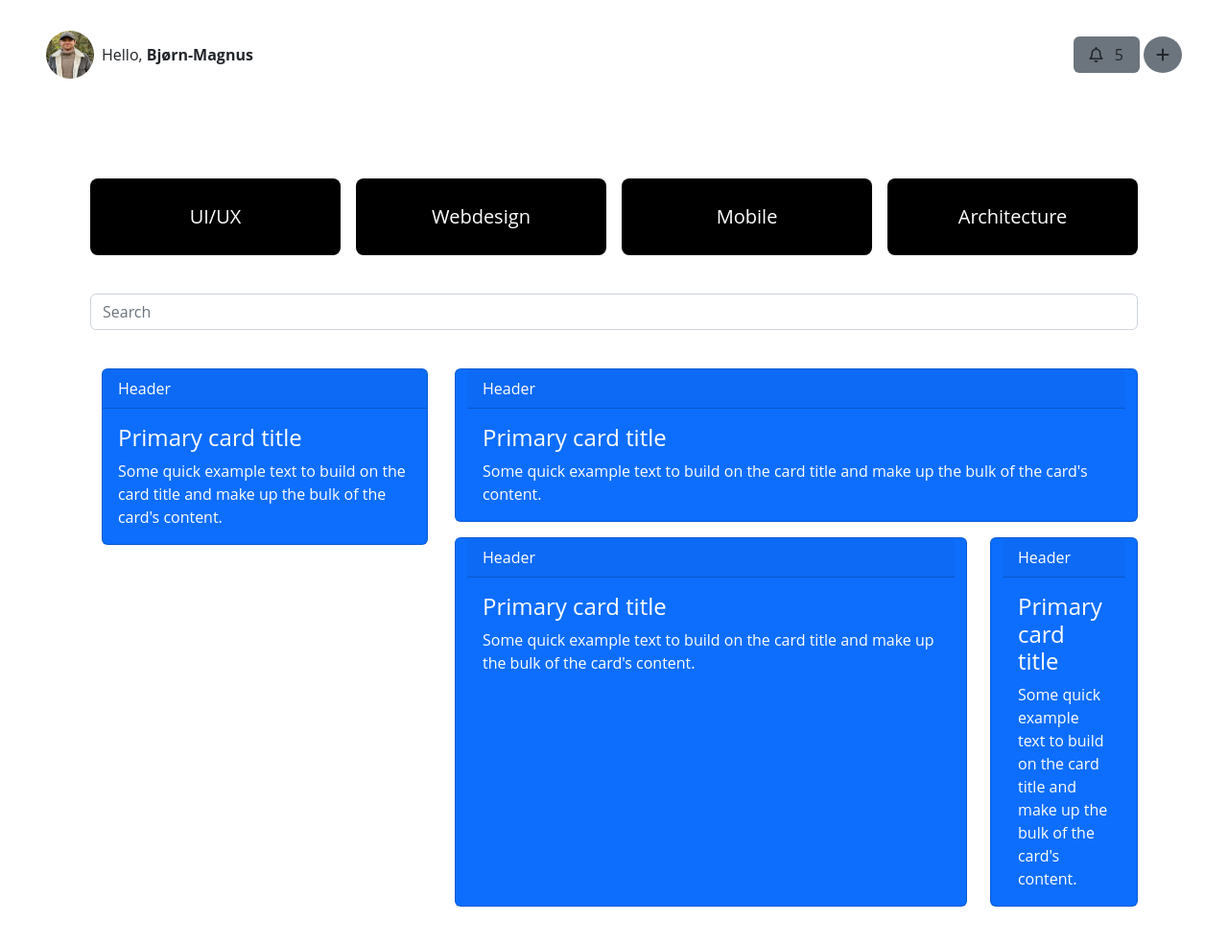
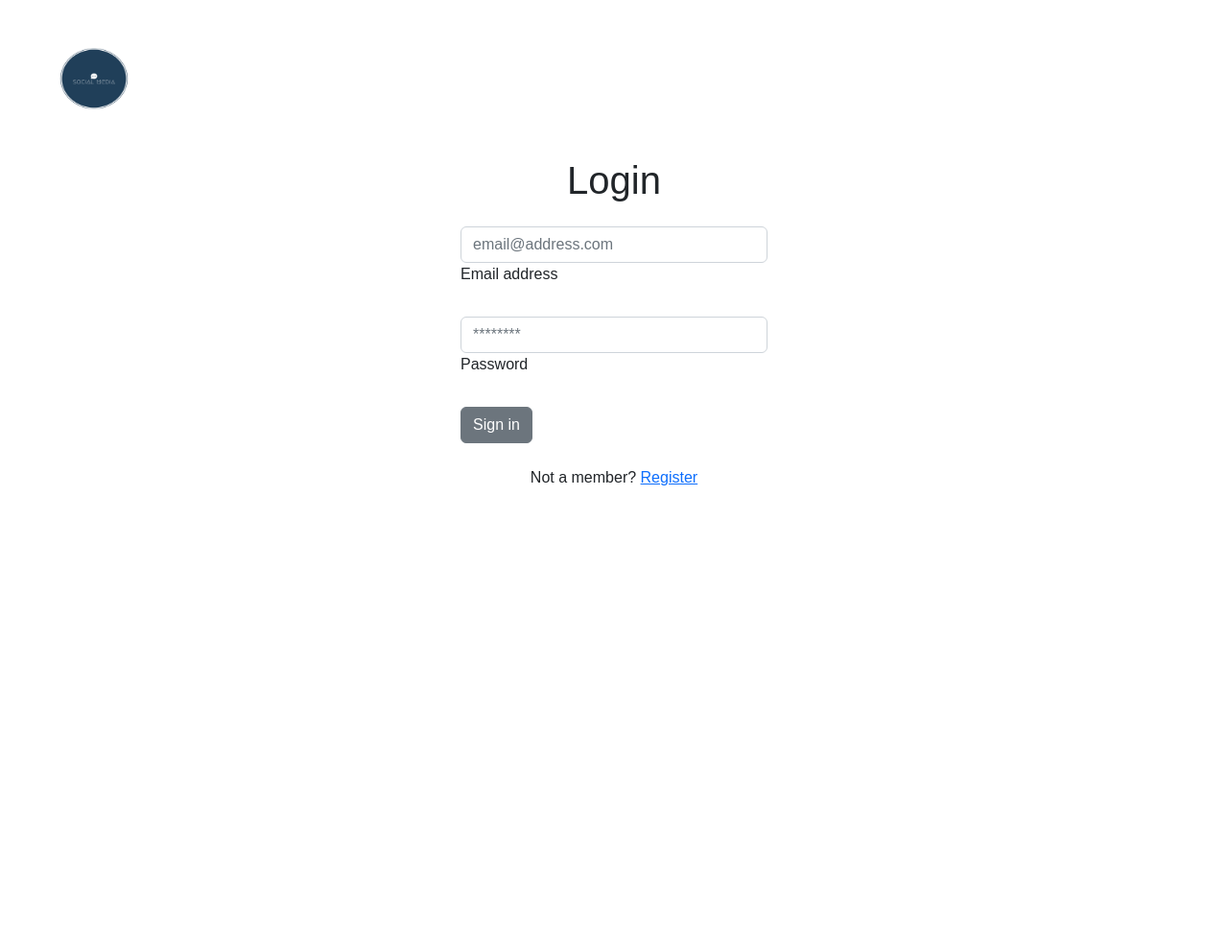
Before and after one commit to bmsf/css-frameworks, a website: page index.html in a window 1280 px wide. Shown: the whole page at 96% size. After the commit the page ends 800 px from the top, so only its background shows below. Drawn offline with Linux system fonts and the light colour scheme.

Commit message:
Added login page + several changes

```diff
--- a/index.html
+++ b/index.html
@@ -16,105 +16,51 @@
 			<div class="container-fluid py-0 py-md-4 px-md-5">
 				<div class="d-flex align-items-center">
 					<img
-						src="./assets/meg.jpeg"
-						alt="Profile picture of user"
-						class="rounded-circle me-2"
-						width="50"
-						height="50"
+						src="./assets/logo-color.png"
+						alt="Logo"
+						width="100"
+						height="100"
+						class="navbar-brand"
 					/>
-					<p>Hello, <span class="fw-bold">Bjørn-Magnus</span></p>
-				</div>
-				<div>
-					<button type="button" class="btn bg-secondary px-3">
-						<i class="fa-regular fa fa-bell pe-2"></i>
-						5
-					</button>
-					<button type="button" class="btn circle bg-secondary rounded-circle">
-						<i class="fa-solid fa fa-plus"></i>
-					</button>
 				</div>
 			</div>
 		</nav>
-		<main>
-			<section class="container mt-5">
-				<div class="rounded p-4 gap-3 mb-3 row">
-					<button type="button" class="btn text-white bg-black col btn-lg p-4">
-						UI/UX
-					</button>
-					<button class="btn text-white bg-black col btn-lg p-4">
-						Webdesign
-					</button>
-					<button class="btn text-white bg-black col btn-lg p-4">Mobile</button>
-					<button class="btn text-white bg-black col btn-lg p-4">
-						Architecture
-					</button>
+		<section
+			class="d-flex flex-column justify-content-center align-items-center"
+		>
+			<h1 class="mb-4">Login</h1>
+			<form action="home.html" class="login-form">
+				<div class="form-outline mb-4">
+					<input
+						class="form-control"
+						type="email"
+						id="email"
+						placeholder="email@address.com"
+						required
+					/>
+					<label class="form-label" for="email">Email address</label>
 				</div>
-			</section>
-			<form class="form-inline px-4 container">
-				<input class="form-control mr-sm-2" placeholder="Search" />
+
+				<div class="form-outline mb-4">
+					<input
+						type="password"
+						id="password"
+						class="form-control"
+						placeholder="********"
+						required
+						minlength="8"
+					/>
+					<label class="form-label" for="password">Password</label>
+				</div>
+
+				<button type="submit" class="btn btn-secondary btn-block mb-4">
+					Sign in
+				</button>
+
+				<div class="text-center">
+					<p>Not a member? <a href="#!">Register</a></p>
+				</div>
 			</form>
-			<section class="container mt-3">
-				<div class="row p-4 gap-3">
-					<div class="col-4">
-						<div class="card col text-white bg-primary mb-3">
-							<div class="card-header">Header</div>
-							<div class="card-body">
-								<h4 class="card-title">Primary card title</h4>
-								<p class="card-text">
-									Some quick example text to build on the card title and make up
-									the bulk of the card's content.
-								</p>
-							</div>
-						</div>
-					</div>
-					<div class="col">
-						<div class="row row-cols gap-4">
-							<div class="card col-4 text-white bg-primary mb-3 d-none">
-								<div class="card-header">Header</div>
-								<div class="card-body">
-									<h4 class="card-title">Primary card title</h4>
-									<p class="card-text">
-										Some quick example text to build on the card title and make
-										up the bulk of the card's content.
-									</p>
-								</div>
-							</div>
-							<div class="card col text-white bg-primary mb-3">
-								<div class="card-header">Header</div>
-								<div class="card-body">
-									<h4 class="card-title">Primary card title</h4>
-									<p class="card-text">
-										Some quick example text to build on the card title and make
-										up the bulk of the card's content.
-									</p>
-								</div>
-							</div>
-						</div>
-						<div class="row gap-4">
-							<div class="card col-9 text-white bg-primary mb-3">
-								<div class="card-header">Header</div>
-								<div class="card-body">
-									<h4 class="card-title">Primary card title</h4>
-									<p class="card-text">
-										Some quick example text to build on the card title and make
-										up the bulk of the card's content.
-									</p>
-								</div>
-							</div>
-							<div class="card col text-white bg-primary mb-3">
-								<div class="card-header">Header</div>
-								<div class="card-body">
-									<h4 class="card-title">Primary card title</h4>
-									<p class="card-text">
-										Some quick example text to build on the card title and make
-										up the bulk of the card's content.
-									</p>
-								</div>
-							</div>
-						</div>
-					</div>
-				</div>
-			</section>
-		</main>
+		</section>
 	</body>
 </html>
--- a/src/scss/_variables.scss
+++ /dev/null
@@ -1,3 +0,0 @@
-$font-family-base: 'Open Sans, serif';
-$primary-color: #f2f2f2;
-$secondary-color: #0d0d0d;
--- /dev/null
+++ b/src/scss/partials/_buttons.scss
@@ -0,0 +1,8 @@
+.btn-primary {
+	background-color: $info;
+	border: none;
+
+	&:hover {
+		background-color: $secondary;
+	}
+}
--- /dev/null
+++ b/src/scss/partials/_nav.scss
@@ -0,0 +1,3 @@
+.navbar-nav {
+	flex-direction: row;
+}
--- /dev/null
+++ b/src/scss/partials/_variables.scss
@@ -0,0 +1,15 @@
+:root {
+	--bs-body-font-family: open-sans, sans-serif;
+}
+
+//Colors
+
+$primary: #f2f2f2;
+$secondary: #2f3235;
+$success: #203f59;
+$info: #8c7472;
+$warning: #011640;
+$black: #0d0d0d;
+
+// scss-docs-start navbar-variables
+$navbar-padding-y: $spacer * 1.5;
--- a/src/scss/styles.scss
+++ b/src/scss/styles.scss
@@ -1,14 +1,13 @@
-@import 'variables';
 @import '../../node_modules/bootstrap/scss/bootstrap';
-
-$primary: #f2f2f2;
-$secondary: #2f3235;
-$success: #203f59;
-$info: #8c7472;
-$warning: #011640;
-$black: #0d0d0d;
+@import './partials/variables';
+@import './partials/buttons';
+@import './partials/nav';
 
 p {
 	margin: 0;
 	padding: 0;
 }
+
+.login-form {
+	width: 20rem;
+}
```
Also changed, not shown: home.html (added, +155 -0 lines), assets/logo-color.png (added), dist/css/styles.css, 1 other file.
